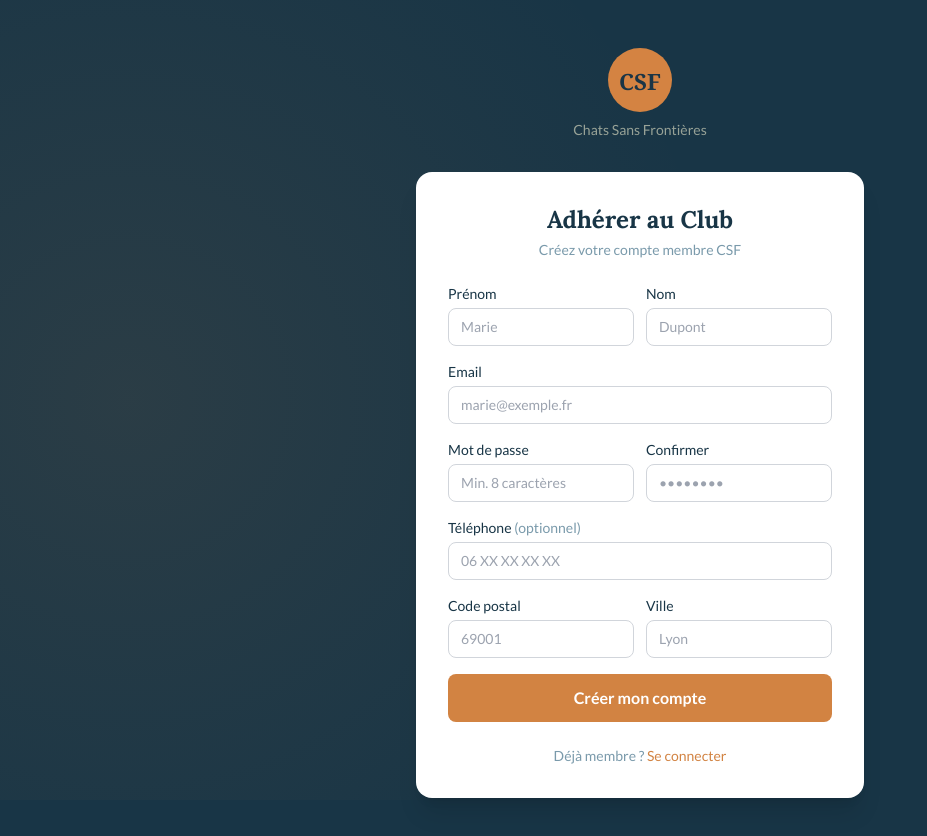
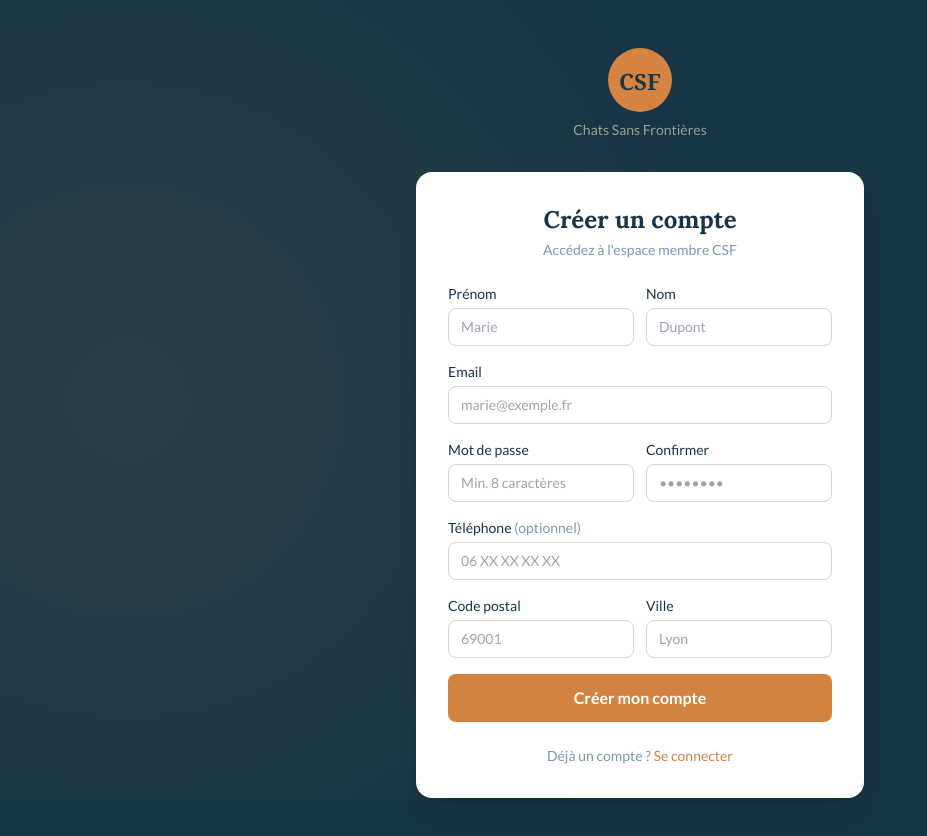
Before and after one commit to MathisBruel/CSF-WebSite, a Next.js app: page /register in a window 1280 px wide. Shown: the top 836 px of the page, without its empty margins (0-927 px from the left). Built offline with nearby package versions, Linux system fonts and the light colour scheme; no server answers.

Commit message:
feat: update registration terminology for consistency across components

```diff
--- a/app/(auth)/register/page.tsx
+++ b/app/(auth)/register/page.tsx
@@ -1,7 +1,7 @@
 import type { Metadata } from 'next'
 import { RegisterForm } from '@/components/auth/RegisterForm'
 
-export const metadata: Metadata = { title: 'Adhérer au club' }
+export const metadata: Metadata = { title: 'Créer un compte' }
 
 export default function RegisterPage() {
   return <RegisterForm />
--- a/components/auth/LoginForm.tsx
+++ b/components/auth/LoginForm.tsx
@@ -69,9 +69,9 @@ export function LoginForm() {
       </form>
 
       <p className="text-center text-sm text-csf-muted mt-6">
-        Pas encore membre ?{' '}
+        Pas encore de compte ?{' '}
         <Link href="/register" className="text-csf-orange hover:text-csf-orange-dark font-medium">
-          Créer un compte
+          S&apos;inscrire
         </Link>
       </p>
     </div>
--- a/components/auth/RegisterForm.tsx
+++ b/components/auth/RegisterForm.tsx
@@ -55,8 +55,8 @@ export function RegisterForm() {
 
   return (
     <div className="bg-white rounded-2xl shadow-xl p-8">
-      <h1 className="text-2xl font-bold font-serif text-csf-dark mb-1 text-center">Adhérer au Club</h1>
-      <p className="text-center text-csf-muted text-sm mb-6">Créez votre compte membre CSF</p>
+      <h1 className="text-2xl font-bold font-serif text-csf-dark mb-1 text-center">Créer un compte</h1>
+      <p className="text-center text-csf-muted text-sm mb-6">Accédez à l&apos;espace membre CSF</p>
 
       {error && (
         <div className="mb-4 p-3 rounded-lg bg-red-50 border border-red-200 text-red-700 text-sm">{error}</div>
@@ -117,7 +117,7 @@ export function RegisterForm() {
       </form>
 
       <p className="text-center text-sm text-csf-muted mt-6">
-        Déjà membre ?{' '}
+        Déjà un compte ?{' '}
         <Link href="/login" className="text-csf-orange hover:text-csf-orange-dark font-medium">
           Se connecter
         </Link>
--- a/components/public/Navbar.tsx
+++ b/components/public/Navbar.tsx
@@ -87,7 +87,7 @@ export function Navbar() {
                 </Link>
                 <Link href="/register"
                   className="px-4 py-2 bg-csf-orange hover:bg-csf-orange-dark text-white text-sm font-semibold rounded-lg transition-colors">
-                  Adhérer
+                  S&apos;inscrire
                 </Link>
               </>
             )}
@@ -141,7 +141,7 @@ export function Navbar() {
                 <Link href="/register"
                   className="block py-2 px-3 bg-csf-orange text-white rounded-lg text-center font-medium"
                   onClick={() => setMenuOpen(false)}>
-                  Adhérer
+                  S&apos;inscrire
                 </Link>
               </>
             )}
```
